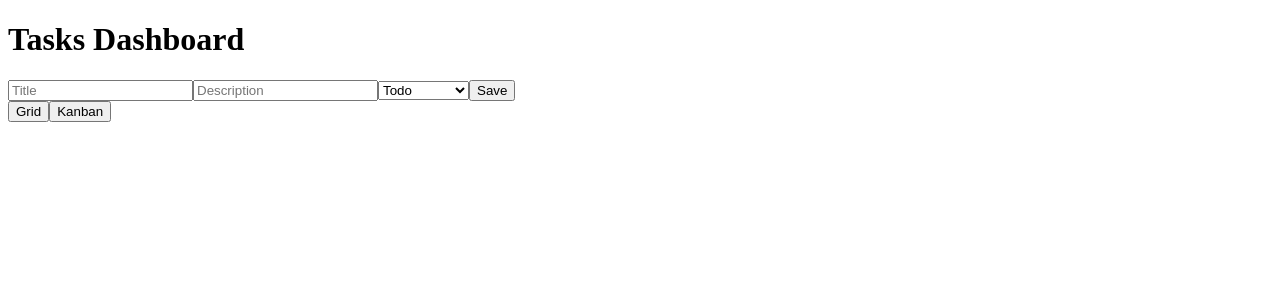
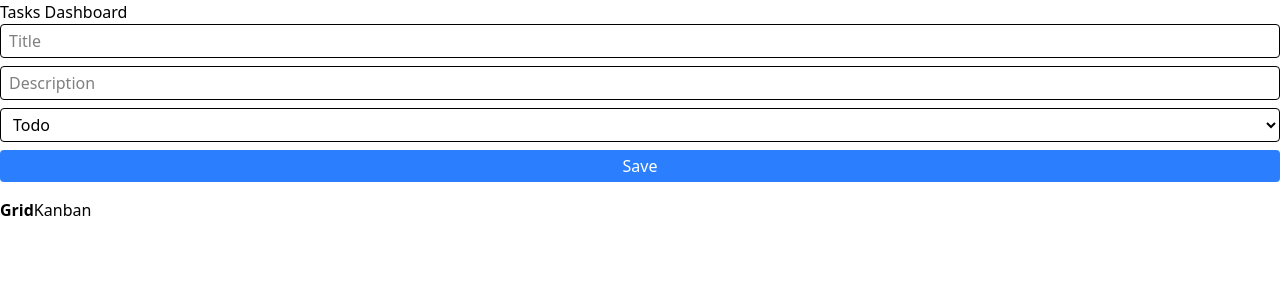
Before and after one commit to ChelokovAmyr/nuxt_canban_board_typescript, a Nuxt app: page / in a window 1280 px wide. Shown: the top 300 px of the page. Built offline with nearby package versions, Linux system fonts and the light colour scheme.

Commit message:
tailwind installation

```diff
--- /dev/null
+++ b/assets/css/main.css
@@ -0,0 +1 @@
+@import "tailwindcss";
--- a/nuxt.config.ts
+++ b/nuxt.config.ts
@@ -2,8 +2,9 @@
 export default defineNuxtConfig({
   compatibilityDate: '2025-07-15',
   devtools: { enabled: true },
+  css: ['~/assets/css/main.css'],
   modules: ['@pinia/nuxt'],
     typescript: {
     typeCheck: true
-  }
+  },
 })
--- a/package.json
+++ b/package.json
@@ -11,9 +11,11 @@
   },
   "dependencies": {
     "@pinia/nuxt": "^0.11.2",
+    "@tailwindcss/vite": "^4.1.12",
     "nuxt": "^4.0.3",
     "pinia": "^3.0.3",
     "sortablejs": "^1.15.6",
+    "tailwindcss": "^4.1.12",
     "vue": "^3.5.20",
     "vue-router": "^4.5.1",
     "vuedraggable": "^4.1.0"
```
Also changed, not shown: 2 other files (tests, documents, lock files or other folders).
